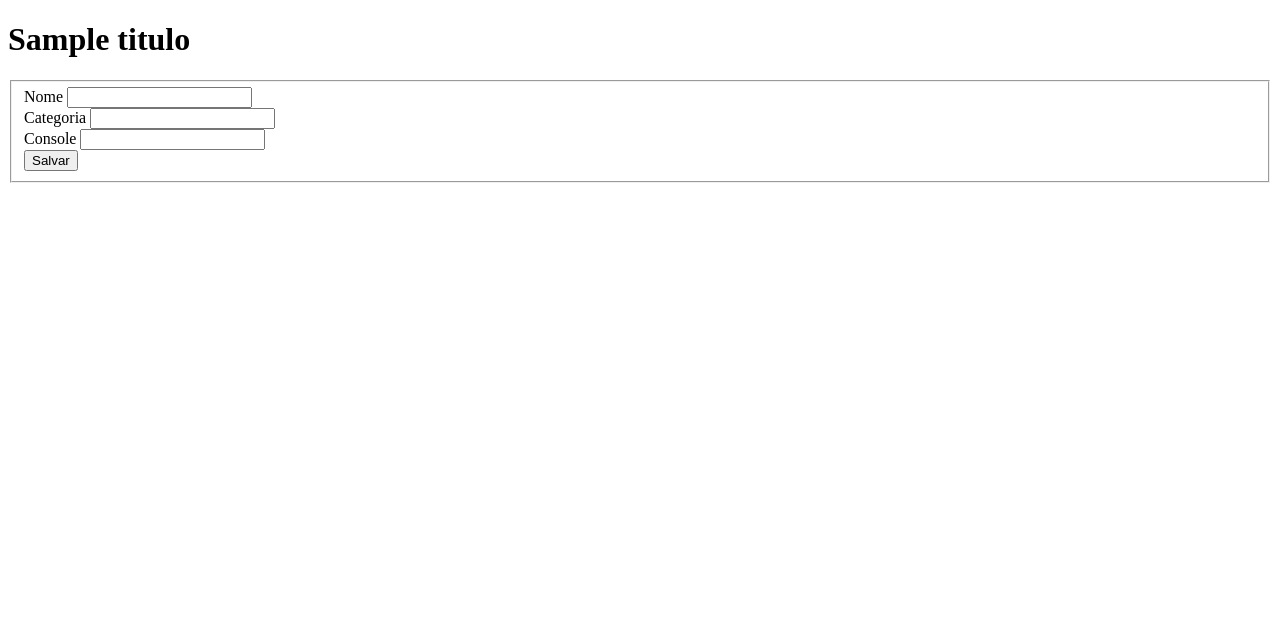
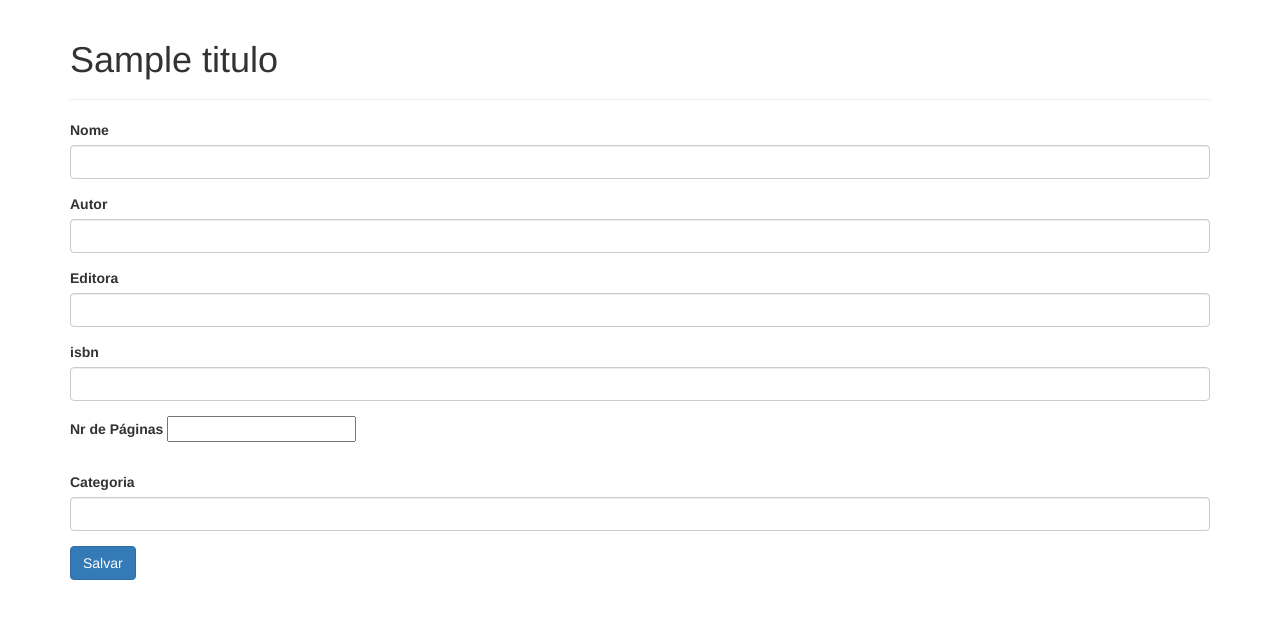
Before and after one commit to AlexLorenz/BibliotecaPessoal, a Flask app: template templates/novo.html in a window 1280 px wide. Shown: the top 619 px of the page. Run offline with Flask 2, Linux system fonts and the light colour scheme; the template is opened without the code that fills it: most values are stand-ins (such as "Sample title", 1, 10 or a date in 2020).

Commit message:
Adicionando página para adicionar livros

```diff
--- a/biblioteca.py
+++ b/biblioteca.py
@@ -44,8 +44,24 @@ book2 = Livro('teste','teste','teste','teste',155,'teste')
 
 lista = [book1, book2]
 
-@app.route('/teste')
+@app.route('/')
 def index():
     return render_template('index.html', titulo = 'Biblioteca', biblioteca=lista)
 
+@app.route('/novo')
+def novo():
+    return render_template('novo.html', titulo = 'Adiciona livro')
+
+@app.route('/adicionar', methods=['POST', ])
+def adicionar():
+    nome = request.form['nome']
+    autor = request.form['autor']
+    editora = request.form['editora']
+    isbn = request.form['isbn']
+    nr_paginas = request.form['nr_paginas']
+    categoria = request.form['categoria']
+    book = Livro(nome, autor, editora, isbn, nr_paginas, categoria)
+    lista.append(book)
+    return render_template('index.html', titulo = 'Biblioteca', biblioteca = lista)
+
 app.run(debug=True)
--- a/templates/index.html
+++ b/templates/index.html
@@ -21,7 +21,7 @@
                     </tr>
                 </thead>
                 <tbody>
-                    <{% for livro in biblioteca %}
+                    {% for livro in biblioteca %}
                         <tr>
                             <td>{{ livro.nome }}</td>
                             <td>{{ livro.autor }}</td>
@@ -30,7 +30,7 @@
                             <td>{{ livro.nr_paginas}}</td>
                             <td>{{ livro.categoria }}</td>
                         </tr>
-                    {% endfor %}>
+                    {% endfor %}
                 </tbody>
             </table>
         </div>
--- a/templates/novo.html
+++ b/templates/novo.html
@@ -3,26 +3,39 @@
     <head>
         <meta charset="utf-8">
         <meta name="viewport" content="width=device-width, initial-scale=1">
-    <title>Jogoteca</title>
+        <link rel="stylesheet" href="../static/bootstrap.css">
+        <title>Biblioteca</title>
     </head>
     <body>
         <div class="container">
             <div class="page-header">
                 <h1>{{ titulo }}</h1>
             </div>
-      <form action="/criar" method="post">
+            <form action="/adicionar" method="post">
                 <fieldset>
                     <div class="form-group">
                         <label for="nome">Nome</label>
                         <input type="text" id="nome" name="nome" class="form-control">
                     </div>
                     <div class="form-group">
+                        <label for="autor">Autor</label>
+                        <input type="text" id="autor" name="autor" class="form-control">
+                    </div>
+                    <div class="form-group">
+                        <label for="editora">Editora</label>
+                        <input type="text" id="editora" name="editora" class="form-control">
+                    </div>
+                    <div class="form-group">
+                        <label for="isbn">isbn</label>
+                        <input type="text" id="isbn" name="isbn" class="form-control">
+                    </div>
+                    <div class="form-group">
+                        <label for="nr_paginas">Nr de Páginas</label>
+                        <input type="number" id="nr_paginas" name="nr_paginas" class="form-group">
+                    </div>
+                    <div class="form-group">
                         <label for="categoria">Categoria</label>
                         <input type="text" id="categoria" name="categoria" class="form-control">
-          </div>
-          <div class="form-group">
-            <label for="console">Console</label>
-            <input type="text" id="console" name="console" class="form-control">
                     </div>
                     <button type="submit" class="btn btn-primary btn-salvar">Salvar</button>
                 </fieldset>
```
Lines whose indentation alone changed are shown as unchanged.
